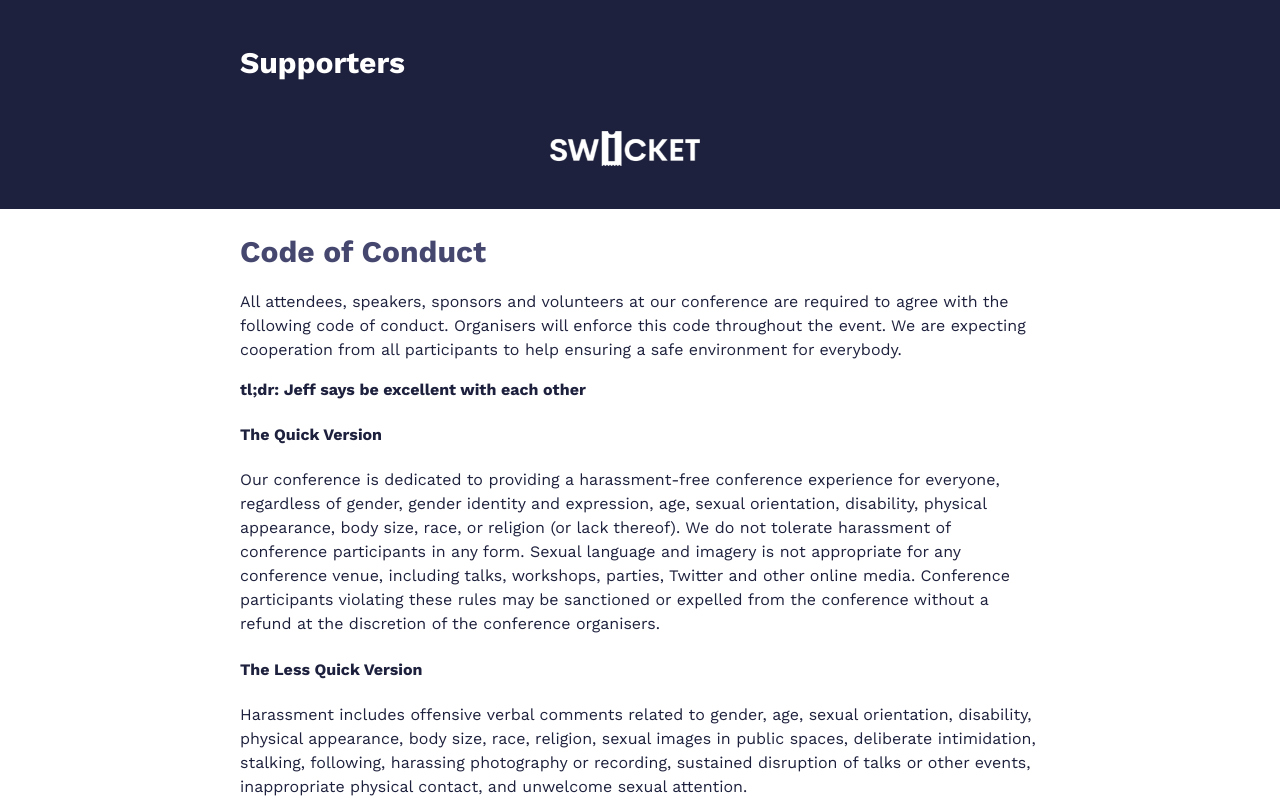
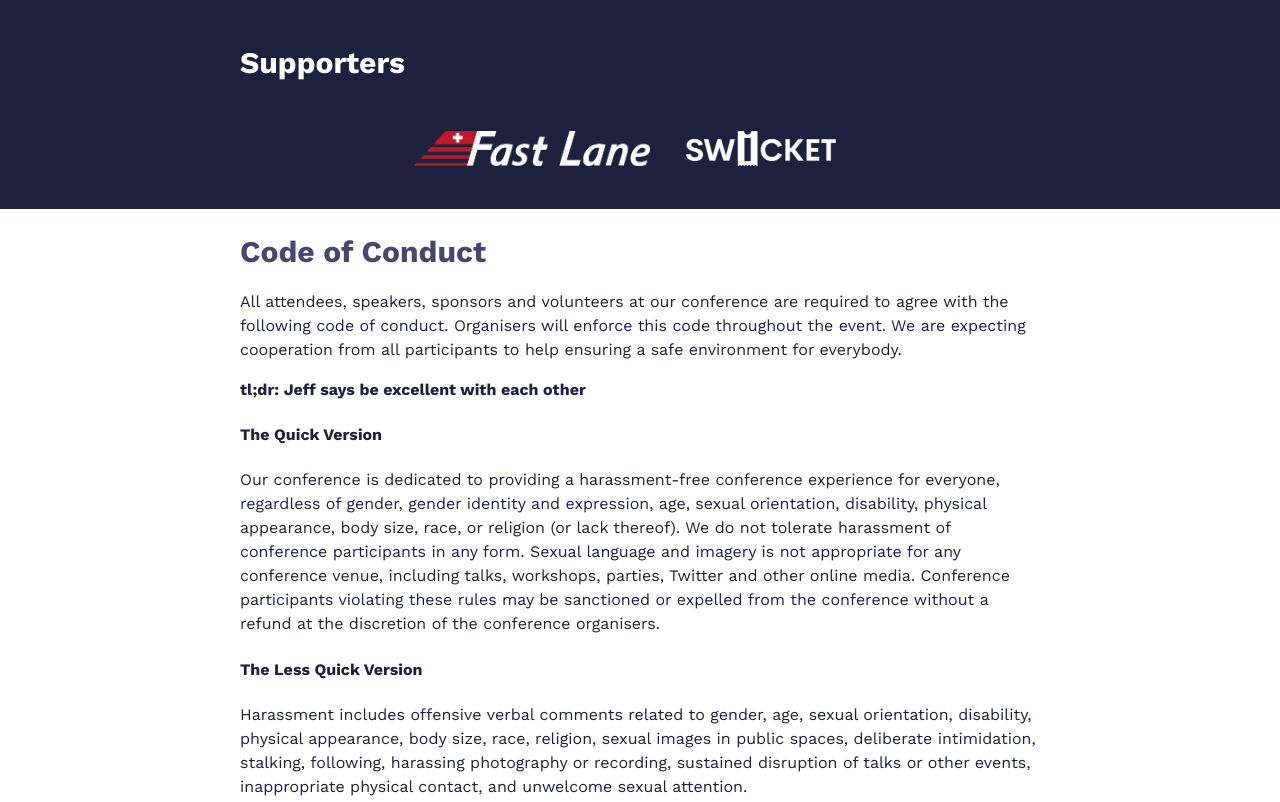
Before and after one commit to madama/ServerlessDays-Zurich-2023, a plain HTML site: page index.html in a window 1280 px wide. Shown: the part 4540-5342 px from the top of the page. Drawn offline with nearby package versions, Linux system fonts and the light colour scheme.

Commit message:
FastLane

```diff
--- a/index.html
+++ b/index.html
@@ -361,6 +361,7 @@
 
             <h3 class="sponsors__title">Supporters</h3>
             <p>
+                <a href="https://www.flane.ch/" target="_blank"><img class="swicket sponsors__image--long--supporter" src="assets/images/sponsor/FL_white.png" alt="Fast Lane" /></a>
                 <a href="https://swicket.io/" target="_blank"><img class="swicket sponsors__image--long--supporter" src="assets/images/sponsor/Swicket.png" alt="Swicket" /></a>
             </p>
         </div>
```
Also changed, not shown: assets/images/sponsor/FL_white.png (added).
